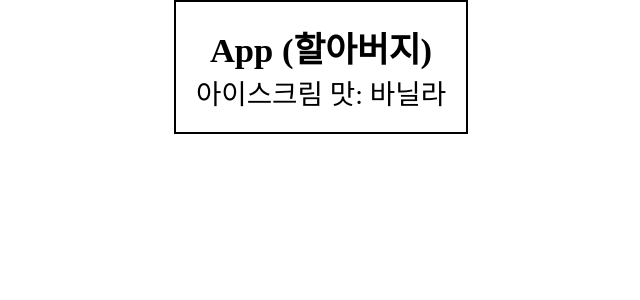
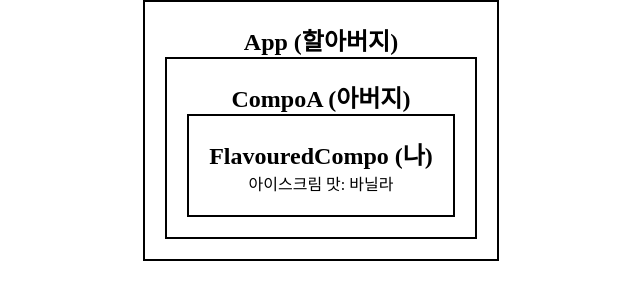
Before and after one commit to osparking/react-exercise, a React (Vite) app: page / in a window 1280 px wide. Shown: the top 300 px of the page, without its empty margins (319-959 px from the left). Built offline with nearby package versions, Linux system fonts and the light colour scheme.

Commit message:
apply same styles to parent and myself

```diff
--- a/src/App.css
+++ b/src/App.css
@@ -7,5 +7,4 @@ div {
   flex-direction: column;
   justify-content: center;
   align-items: center;
-  font-size: 1.2em;
 }
--- a/src/App.jsx
+++ b/src/App.jsx
@@ -1,11 +1,23 @@
 import './App.css';
 
 function FlavouredCompo({ flavour }) {
-  return <div>아이스크림 맛: {flavour}</div>
+  return (
+    <div className="mt-5"
+      style={{ border: "2px solid black", padding: "20px" }}>
+      <h2>FlavouredCompo (나)</h2>
+      아이스크림 맛: {flavour}
+    </div>
+  )
 }
 
 function CompoA({ flavour }) {
-  return <FlavouredCompo flavour={flavour} />;
+  return (
+    <div className="mt-5"
+      style={{ border: "2px solid black", padding: "20px" }}>
+      <h2>CompoA (아버지)</h2>
+      <FlavouredCompo flavour={flavour} />
+    </div>
+  )
 }
 
 function App() {
```
